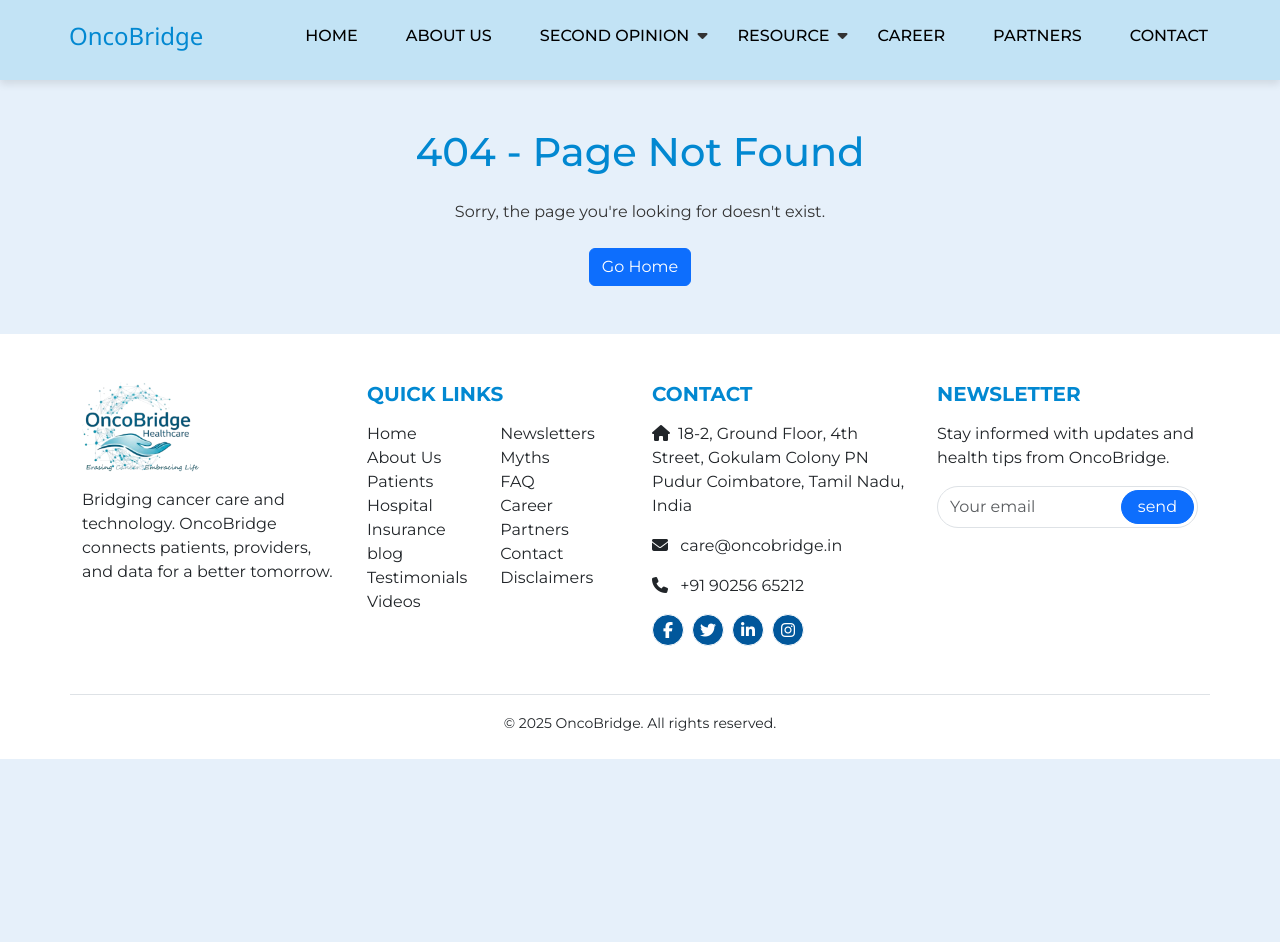
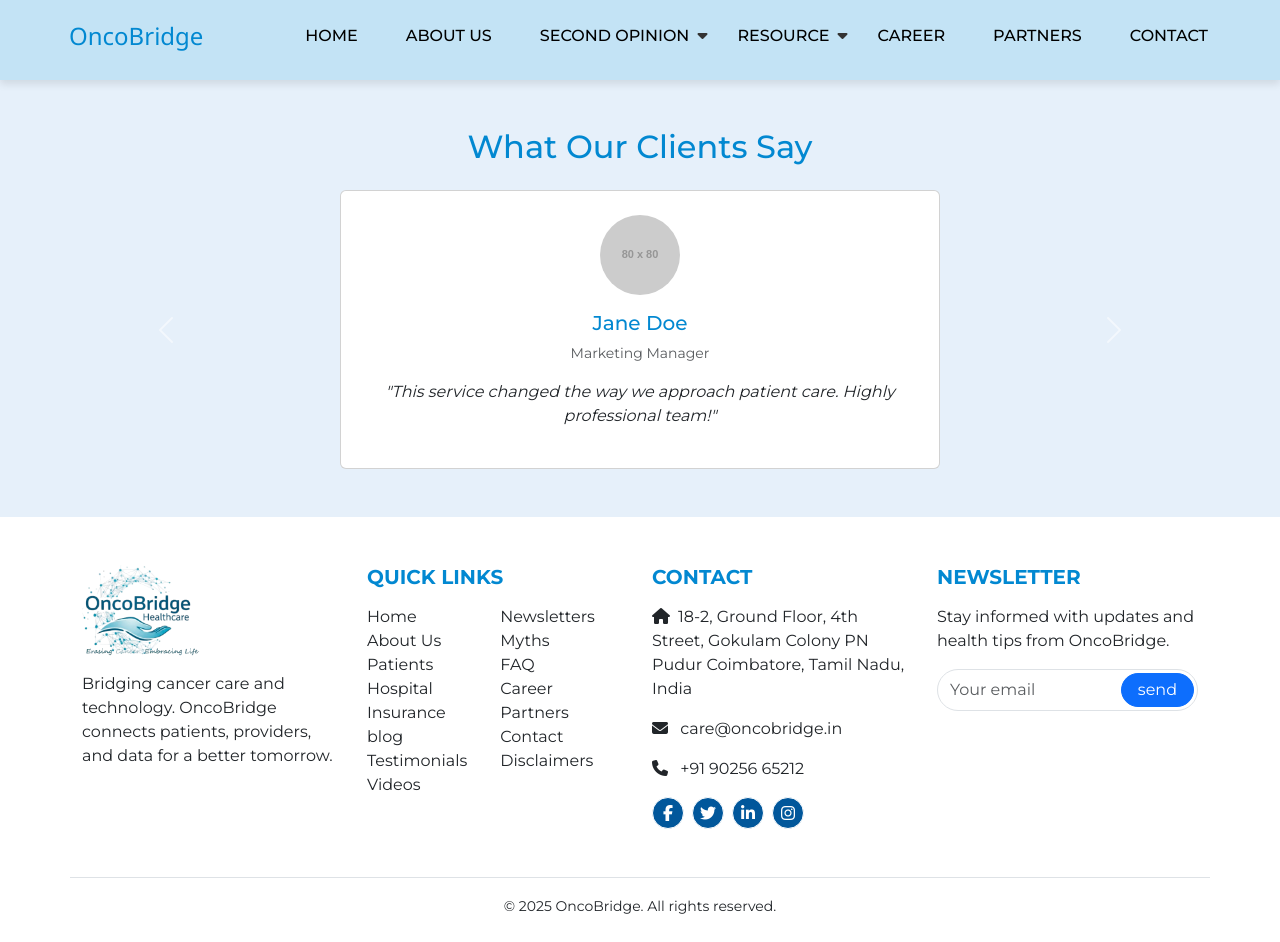
Before and after one commit to jiteshmunda/oncobridge, a React (Vite) app: page /testimonial in a window 1280 px wide. Before the commit the page ends 800 px from the top, so only its background shows below. Built offline with nearby package versions, Linux system fonts and the light colour scheme.

Commit message:
page updated home

```diff
--- a/src/App.jsx
+++ b/src/App.jsx
@@ -24,6 +24,7 @@
 import NotFound from './pages/NotFound';
 import Myths from './pages/Myths';
 import SecondOption from './pages/SecondOption';
+import TestimonialSlider from './pages/TestimonialSlider';
 function App() {
   return (
     <Router>
@@ -39,6 +40,9 @@
            <Route path="/partners" element={<Partners />} />
           <Route path="/productdesc" element={<ProductDesc />} />
            <Route path="/secondoption" element={<SecondOption />} />
+
+
+   <Route path="/testimonial" element={<TestimonialSlider />} />
 
           <Route path="/myths" element={<Myths />} />
           <Route path="/blog" element={<BlogSection />} />
--- a/src/pages/Home.jsx
+++ b/src/pages/Home.jsx
@@ -302,10 +302,12 @@
               </p>
 
               <div className="d-flex flex-wrap justify-content-center justify-content-lg-start gap-3">
-                <a href="#" className="store-btn google-play">
+                <a href="#" className="store-btn google-play" onClick={(e) => e.preventDefault()}
+                  style={{ pointerEvents: 'none', color: 'gray', cursor: 'not-allowed' }} >
                   <i className="bi bi-google-play me-2"></i> Google Play
                 </a>
-                <a href="#" className="store-btn app-store">
+                <a href="#" className="store-btn app-store" onClick={(e) => e.preventDefault()}
+                  style={{ pointerEvents: 'none', color: 'gray', cursor: 'not-allowed' }}>
                   <i className="bi bi-apple me-2"></i> App Store
                 </a>
               </div>
@@ -545,7 +547,7 @@
       <section className="how-helps-section py-5">
         <div className="container">
           <div className="text-center mb-5">
-            <h2 className="section-title">How OncoBridge Helps </h2>
+            <h2 className="section-title">How Second opinion Helps </h2>
             <p className="section-subtitle">
               Bridging You to World-Class Oncology Expertise
             </p>
@@ -558,7 +560,7 @@
                   <p className="card-text">
                     Access to leading global oncologists, personalized insights, peace of mind
                   </p>
-                  <Link to="/patients" className="read-more-btn">For Patients </Link>
+                  <Link to="/secondoption" className="read-more-btn">For Patients </Link>
                 </div>
               </div>
             </div>
@@ -570,7 +572,7 @@
                     Expand your expertise, support your patients with external validation,
                     collaborate seamlessly.
                   </p>
-                  <Link to="/hospital" className="read-more-btn">For Hospitals </Link>
+                  <Link to="/secondoption" className="read-more-btn">For Hospitals </Link>
                 </div>
               </div>
             </div>
@@ -582,27 +584,36 @@
                     Ensure appropriate care, manage costs effectively, enhance policyholder s
                     atisfaction.
                   </p>
-                  <Link to="/insurance" className="read-more-btn">For Insurance Providers </Link>
+                  <Link to="/secondoption" className="read-more-btn">For Insurance Providers </Link>
                 </div>
               </div>
             </div>
           </div>
-          {/* <div className="timeline">
+        </div>
+      </section>
+      <section className="testimonials-section py-5 bg-light">
+        <div className="container">
+          <div className="">
+            <div className="timeline">
               {[
 
                 {
-                title: "For Patients",
-                desc: "Access to leading global oncologists, personalized insights, peace of mind.",
+                  title: "OncoBridge ExpertView",
+                  desc1: "Second Opinions Platform",
+                  desc2: "Global cancer specialists offering patients timely, personalized second opinions. Sub-essence: Global expertise. Local confidence.",
                   icon: "bi-person-check",
                 },
                 {
-                title: "For Hospitals",
-                desc: "Expand your expertise, support your patients with external validation, collaborate seamlessly.",
+                  title: "OncoBridge PrecisionDx",
+                  desc1: "Diagnostics ",
+                  desc2: "High-quality cancer diagnostics using molecular/genomic tools and lab excellence. Sub-essence: Precision that powers the right path.",
                   icon: "bi-camera-video",
                 },
                 {
-                title: "For Insurance Providers",
-                desc: ": Ensure appropriate care, manage costs effectively, enhance policyholder satisfaction.",
+                  title: "OncoBridge Connect",
+                  desc1: "B2B Partnerships Platform",
+                  desc2: "Sub-essence: Global quality. Delivered with trust.",
+                  desc3: "Ecosystem-building through partnerships and distribution.",
                   icon: "bi-heart-pulse",
                 },
               ].map((step, idx) => (
@@ -612,14 +623,16 @@
                   </div>
                   <div className="timeline-content">
                     <h4>{step.title}</h4>
-                  <p>{step.desc}</p>
+                    <p>{step.desc1}</p>
+                    <p>{step.desc2}</p>
+                    <p>{step.desc3}</p>
                   </div>
                 </div>
               ))}
-          </div> */}
+            </div>
+          </div>
         </div>
       </section>
-
 
 
       {/* <section className="testimonials-section py-5 bg-light">
--- a/src/pages/Myths.jsx
+++ b/src/pages/Myths.jsx
@@ -59,7 +59,7 @@
                 </div>
             </section>
             {/* block 2 */}
-            <section className="text-center py-5 bg-light">
+            <section className="text-center  bg-light">
                 <div className='container-fluid '>
                     <div className='row align-items-center'>
                         <div className='col-md-5'>
--- /dev/null
+++ b/src/pages/TestimonialSlider.jsx
@@ -0,0 +1,64 @@
+import React from 'react';
+
+const testimonials = [
+  {
+    name: 'Jane Doe',
+    role: 'Marketing Manager',
+    image: 'https://via.placeholder.com/80',
+    message: 'This service changed the way we approach patient care. Highly professional team!',
+  },
+  {
+    name: 'John Smith',
+    role: 'Oncology Specialist',
+    image: 'https://via.placeholder.com/80',
+    message: 'The second opinion package provided incredible insights for my patients.',
+  },
+  {
+    name: 'Emily Carter',
+    role: 'Insurance Consultant',
+    image: 'https://via.placeholder.com/80',
+    message: 'Very easy to integrate into our patient support process. Recommended!',
+  },
+];
+
+const TestimonialSlider = () => {
+  return (
+    <div className="container py-5">
+      <h2 className="text-center mb-4">What Our Clients Say</h2>
+      <div id="testimonialCarousel" className="carousel slide" data-bs-ride="carousel">
+        <div className="carousel-inner">
+          {testimonials.map((item, index) => (
+            <div
+              className={`carousel-item ${index === 0 ? 'active' : ''}`}
+              key={index}
+            >
+              <div className="d-flex justify-content-center">
+                <div className="card p-4 text-center" style={{ maxWidth: '600px' }}>
+                  <img
+                    src={item.image}
+                    className="rounded-circle mx-auto mb-3"
+                    alt={item.name}
+                    style={{ width: '80px', height: '80px', objectFit: 'cover' }}
+                  />
+                  <h5>{item.name}</h5>
+                  <p className="text-muted small">{item.role}</p>
+                  <p className="fst-italic">"{item.message}"</p>
+                </div>
+              </div>
+            </div>
+          ))}
+        </div>
+
+        {/* Controls */}
+        <button className="carousel-control-prev" type="button" data-bs-target="#testimonialCarousel" data-bs-slide="prev">
+          <span className="carousel-control-prev-icon"></span>
+        </button>
+        <button className="carousel-control-next" type="button" data-bs-target="#testimonialCarousel" data-bs-slide="next">
+          <span className="carousel-control-next-icon"></span>
+        </button>
+      </div>
+    </div>
+  );
+};
+
+export default TestimonialSlider;
--- a/src/styles/Home.css
+++ b/src/styles/Home.css
@@ -190,7 +190,7 @@
 .section-heading {
   font-size: 1.9rem;
   font-weight: 700;
-  color: #0d6efd;
+  color: #1A5276;
 }
 
 .theme-underline {
```
Lines whose indentation alone changed are shown as unchanged.
